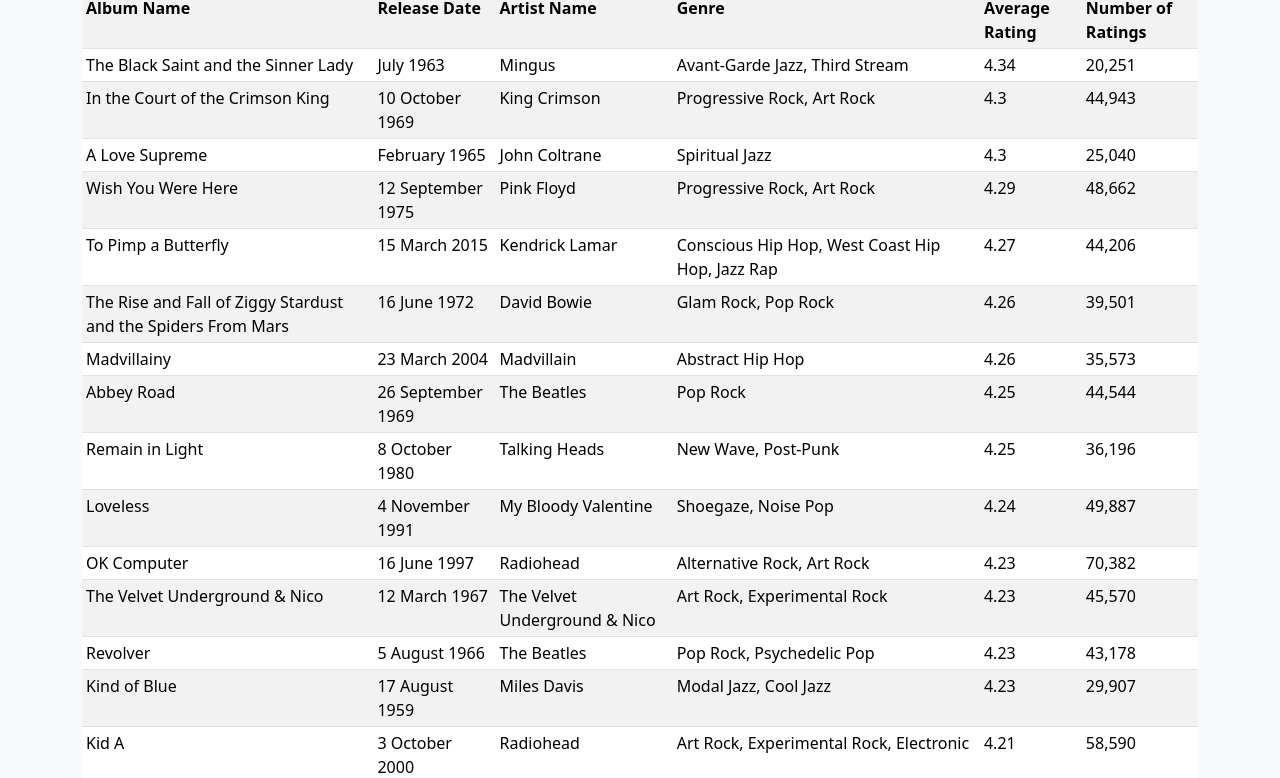
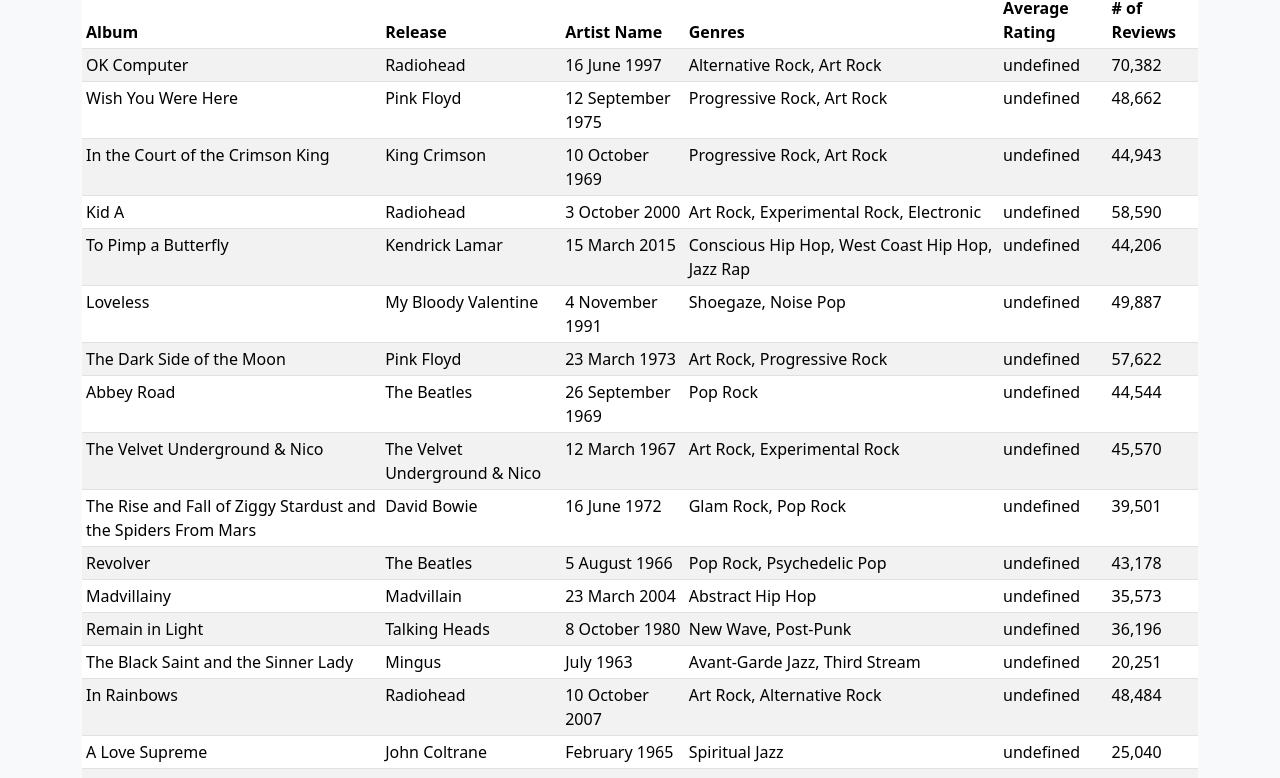
Before and after one commit to RPossberg/assignment-2, a plain HTML site: page index.html in a window 1280 px wide. Shown: the part 248-1026 px from the top of the page. Drawn offline with nearby package versions, Linux system fonts and the light colour scheme.

Commit message:
Update table headers in index.html and add filtering functionality in index.js

```diff
--- a/index.html
+++ b/index.html
@@ -95,8 +95,8 @@
                   <th scope="col">Release</th>
                   <th scope="col">Artist Name</th>
                   <th scope="col">Genres</th>
-                  <th scope="col">Average Rating</th>
-                  <th scope="col"># of Reviews</th>
+                  <th id="rating" data-filter="rating" scope="col">Average Rating</th>
+                  <th id="reviews" scope="col"># of Reviews</th>
                 </tr>
               </thead>
               <tbody id="album-rows">
--- a/js/index.js
+++ b/js/index.js
@@ -31,16 +31,62 @@
   <td>NUMBER OF RATINGS HERE</td>
 </tr>;
 */
+/*
+  Top Level References
+</tr>
+*/
 
-// Create an async function to load the album data.
-async function loadAlbumData() {
-  const response = await fetch("./public/data/albums.json");
-  const data = await response.json();
-  return data;
+let store;
+// clone the node that way you can make copyies of it when you need one
+// no additional memory.
+let tbody = document.querySelector("tbody").cloneNode(true);
+//filtering
+const reviewFilter = document.querySelector("reviews");
+//filtering
+const ratingsFilter = document.querySelector("ratings");
+// two searchs
+const searchFilterForm = document.querySelector("form");
+// add listeners... for the filter action to perfrom
+
+async function appInit() {
+  const res = await fetch("public/data/albums.json");
+  const payload = await res.json();
+  renderAlbums(payload);
+}
+
+appInit();
+//
+function renderAlbums(data) {
+  const container = tbody.cloneNode(true);
+  data.forEach(
+    ({
+      album,
+      artistName,
+      releaseDate,
+      genres,
+      averageRatings,
+      numberRatings,
+    }) => {
+      const template = `
+    <tr>
+    <td>${album}</td>
+    <td>${artistName}</td>
+    <td>${releaseDate}</td>
+    <td>${genres}</td>
+    <td>${averageRatings}</td>
+    <td>${numberRatings}</td>
+  </tr>
+    `;
+      container.insertAdjacentHTML("beforeend", template);
+    }
+  );
+
+  document.querySelector("tbody").replaceWith(container);
 }
 
 // Fetch the album data from the projects data folder (albums.json).
 const albumData = await loadAlbumData();
+
 let albumStore = [...albumData];
 
 // Create a function to sort the album data based on the average rating and minimum reviews fields in the table.
@@ -107,6 +153,7 @@
 const albumHeader = document.querySelector("th[scope='col']:first-child");
 albumHeader.addEventListener("click", () => {
   sortDataByField("album");
+  console.log("Album header clicked");
 });
 
 const artistHeader = document.querySelector("th[scope='col']:nth-child(3)");
```
